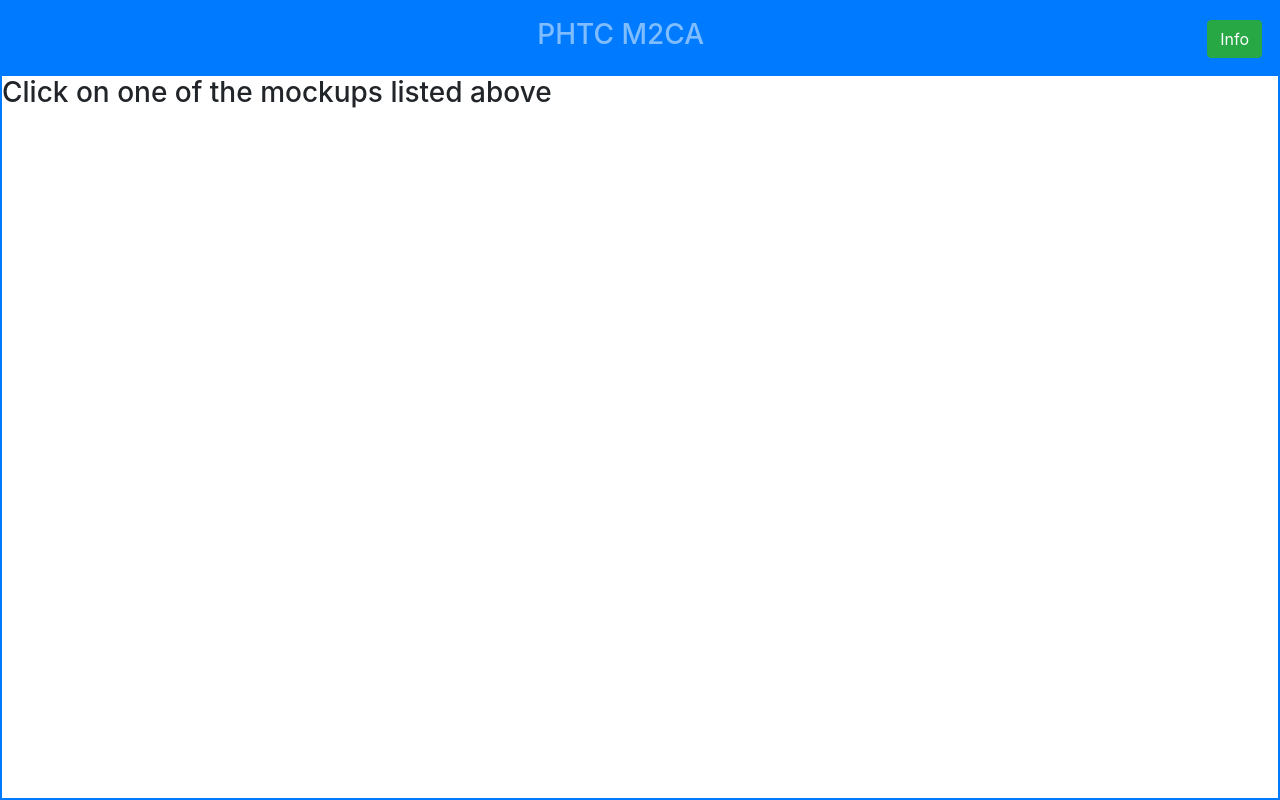
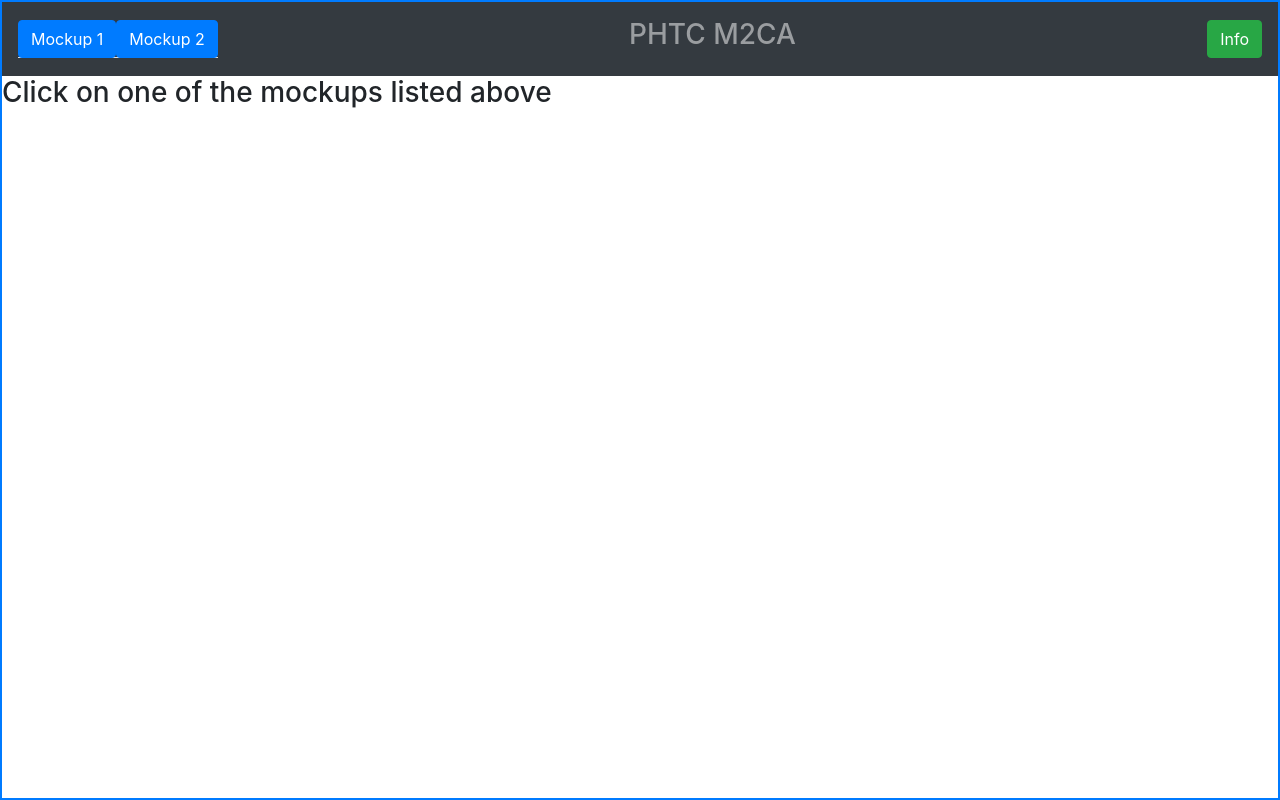
Before and after one commit to MedDBriefer/mockup, a React (Create React App) app: page / in a window 1280 px wide. Built offline with nearby package versions, Linux system fonts and the light colour scheme.

Commit message:
added tabs, which are router links to allow switching between mockups

```diff
--- a/src/components/mdb-navbar.js
+++ b/src/components/mdb-navbar.js
@@ -2,23 +2,34 @@ import React from 'react';
 
 import {
     Button,
+    Nav,
+    NavItem,
+    // NavLink
     Navbar,
+    // NavbarBrand,
     NavbarText,
-    NavbarBrand,
 } from "reactstrap";
-// Nav,
-//     NavItem,
-// NavLink
+
+import MockupButton from "./MockupButton"
 
 
 
 
 const MDBNavBar = ({branding, title, toggler}) => {
     return (
-        <Navbar color="primary" dark>
-            <NavbarBrand href="#">
+        <Navbar color="dark" dark>
+            {/* <NavbarBrand href="#">
                 {branding}
             </NavbarBrand>
+             */}
+            <Nav tabs>
+                <NavItem>
+                    <MockupButton to="/mockup1" label="Mockup 1" />
+                </NavItem>
+                <NavItem>
+                    <MockupButton to="/mockup2" label="Mockup 2" />
+                </NavItem>
+            </Nav>
            {!!title &&
                 <NavbarText tag="h3">{title}</NavbarText>
             }
```
